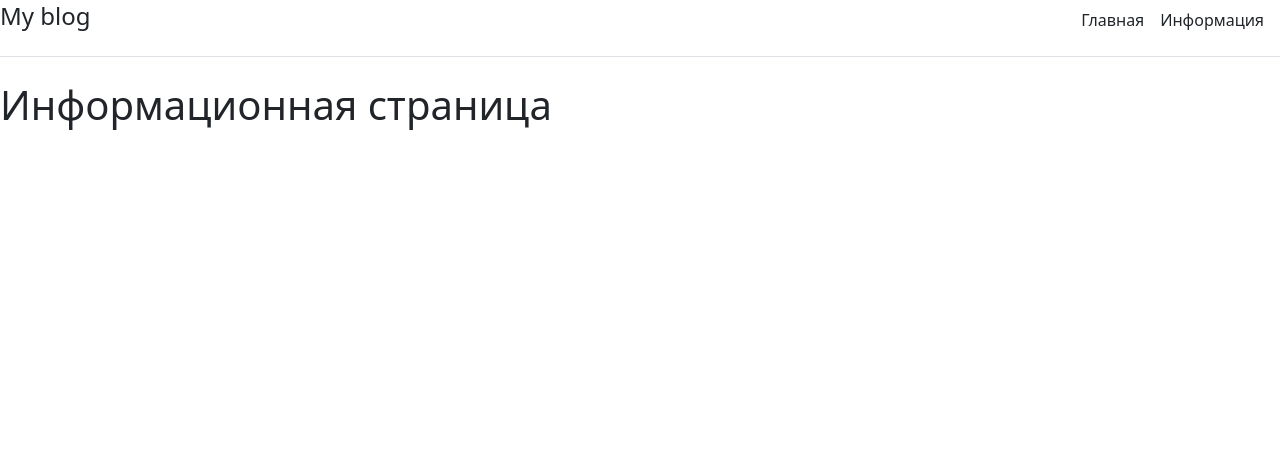
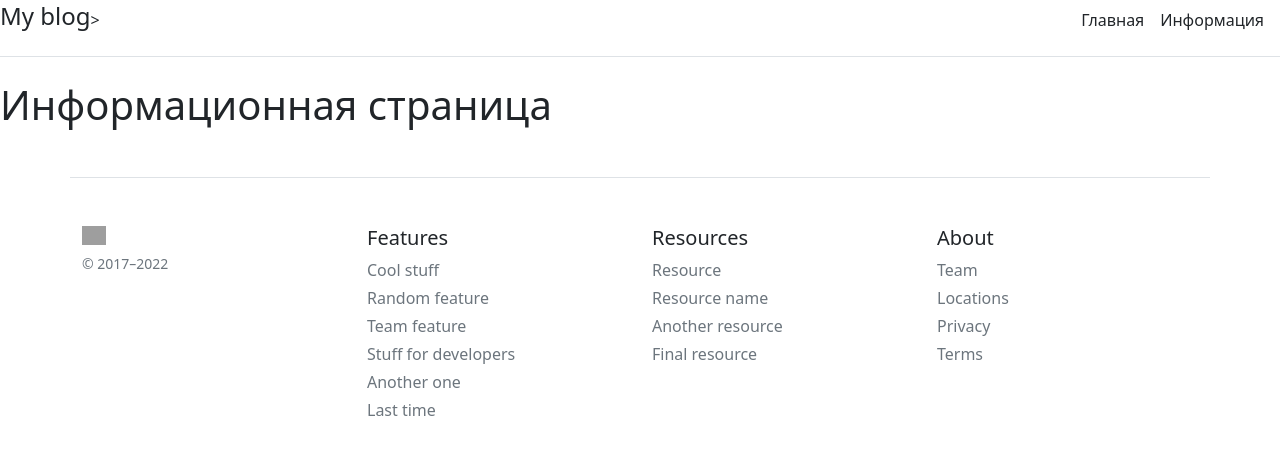
Before and after one commit to konamichi/Flask-blog, a Flask app: page /about in a window 1280 px wide. Shown: the top 455 px of the page. Run offline with Flask 2, Linux system fonts and the light colour scheme; grey boxes are pictures that could not be loaded.

Commit message:
featL upd. base.html
add footer
correct <div>-section

```diff
--- a/templates/base.html
+++ b/templates/base.html
@@ -11,12 +11,52 @@
 </head>
 <body>
 <div class="d-flex flex-column flex-md-row align-items-center pb-3 mb-4 border-bottom">
-    <h4>My blog</h4>
+    <h4>My blog</h4>>
+
     <nav class="d-inline-flex mt-2 mt-md-0 ms-md-auto">
         <a class="me-3 py-2 text-dark text-decoration-none" href="/">Главная</a>
         <a class="me-3 py-2 text-dark text-decoration-none" href="/about">Информация</a>
     </nav>
 </div>
+
     {% block body %}{% endblock %}
+
+<footer class="container pt-4 my-md-5 pt-md-5 border-top">
+    <div class="row">
+      <div class="col-12 col-md">
+        <img class="mb-2" src="/docs/5.2/assets/brand/bootstrap-logo.svg" alt="" width="24" height="19">
+        <small class="d-block mb-3 text-muted">© 2017–2022</small>
+      </div>
+      <div class="col-6 col-md">
+        <h5>Features</h5>
+        <ul class="list-unstyled text-small">
+          <li class="mb-1"><a class="link-secondary text-decoration-none" href="#">Cool stuff</a></li>
+          <li class="mb-1"><a class="link-secondary text-decoration-none" href="#">Random feature</a></li>
+          <li class="mb-1"><a class="link-secondary text-decoration-none" href="#">Team feature</a></li>
+          <li class="mb-1"><a class="link-secondary text-decoration-none" href="#">Stuff for developers</a></li>
+          <li class="mb-1"><a class="link-secondary text-decoration-none" href="#">Another one</a></li>
+          <li class="mb-1"><a class="link-secondary text-decoration-none" href="#">Last time</a></li>
+        </ul>
+      </div>
+      <div class="col-6 col-md">
+        <h5>Resources</h5>
+        <ul class="list-unstyled text-small">
+          <li class="mb-1"><a class="link-secondary text-decoration-none" href="#">Resource</a></li>
+          <li class="mb-1"><a class="link-secondary text-decoration-none" href="#">Resource name</a></li>
+          <li class="mb-1"><a class="link-secondary text-decoration-none" href="#">Another resource</a></li>
+          <li class="mb-1"><a class="link-secondary text-decoration-none" href="#">Final resource</a></li>
+        </ul>
+      </div>
+      <div class="col-6 col-md">
+        <h5>About</h5>
+        <ul class="list-unstyled text-small">
+          <li class="mb-1"><a class="link-secondary text-decoration-none" href="#">Team</a></li>
+          <li class="mb-1"><a class="link-secondary text-decoration-none" href="#">Locations</a></li>
+          <li class="mb-1"><a class="link-secondary text-decoration-none" href="#">Privacy</a></li>
+          <li class="mb-1"><a class="link-secondary text-decoration-none" href="#">Terms</a></li>
+        </ul>
+      </div>
+    </div>
+  </footer>
 </body>
 </html>
```
